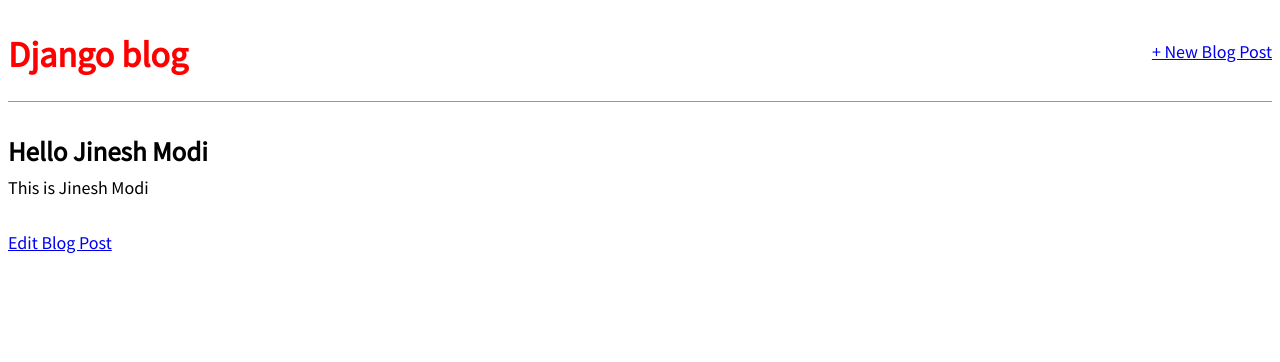
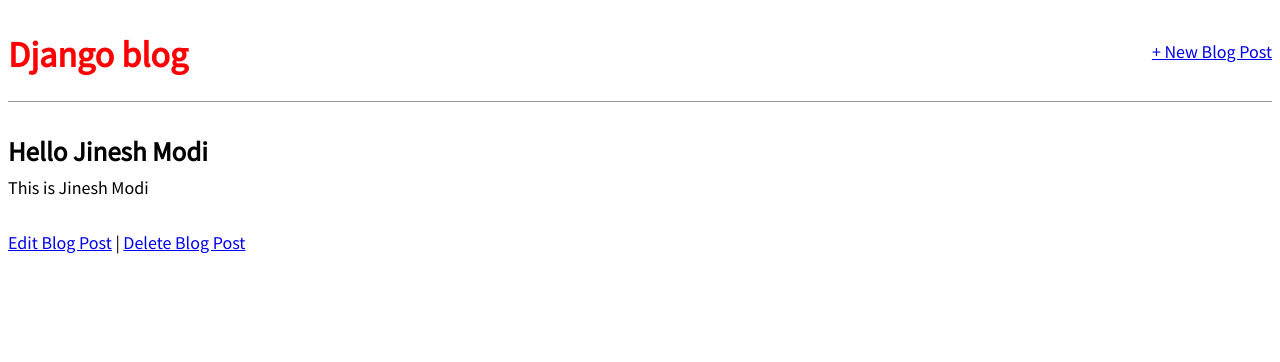
Before and after one commit to jinesh0610/blog-post, a Django app: page /post/3/ in a window 1280 px wide. Shown: the top 362 px of the page. Run offline with Django 4.2, Linux system fonts and the light colour scheme; data comes from the database, SQL or seed files in the repository; both versions use the stored data as it was after the commit.

Commit message:
Final Commit

```diff
--- a/blogs/templates/post_detail.html
+++ b/blogs/templates/post_detail.html
@@ -9,5 +9,6 @@
     </p>
 
 </div>
-<a href="{% url 'post_edit' post.pk %}">Edit Blog Post</a>
+<a href="{% url 'post_edit' post.pk %}">Edit Blog Post</a> |
+<a href="{% url 'post_delete' post.pk %}">Delete Blog Post</a>
 {% endblock content %}
--- a/blogs/urls.py
+++ b/blogs/urls.py
@@ -7,5 +7,6 @@ urlpatterns = [
     path('post/<int:pk>/', views.BlogDetailView.as_view(), name='post_detail'),
     path('post/new/', views.BlogCreateView.as_view(), name='post_new'),
     path('post/<int:pk>/edit/', views.BlogUpdateView.as_view(), name='post_edit'),
+    path('post/<int:pk>/delete/', views.BlogDeleteView.as_view(), name='post_delete')
 
 ]
--- a/blogs/views.py
+++ b/blogs/views.py
@@ -1,6 +1,7 @@
 from django.shortcuts import render
 from blogs.models import Post
-from django.views.generic import ListView, DetailView, CreateView, UpdateView
+from django.views.generic import ListView, DetailView, CreateView, UpdateView, DeleteView
+from django.urls import reverse_lazy
 
 # Create your views here.
 class BlogListView(ListView):
@@ -20,3 +21,8 @@ class BlogUpdateView(UpdateView):
     model = Post
     template_name = 'post_edit.html'
     fields = ['title', 'body']
+
+class BlogDeleteView(DeleteView):
+    model = Post
+    template_name = 'post_delete.html'
+    success_url = reverse_lazy('home')
```
Also changed, not shown: blogs/templates/post_delete.html (added, +9 -0 lines), db.sqlite3.
